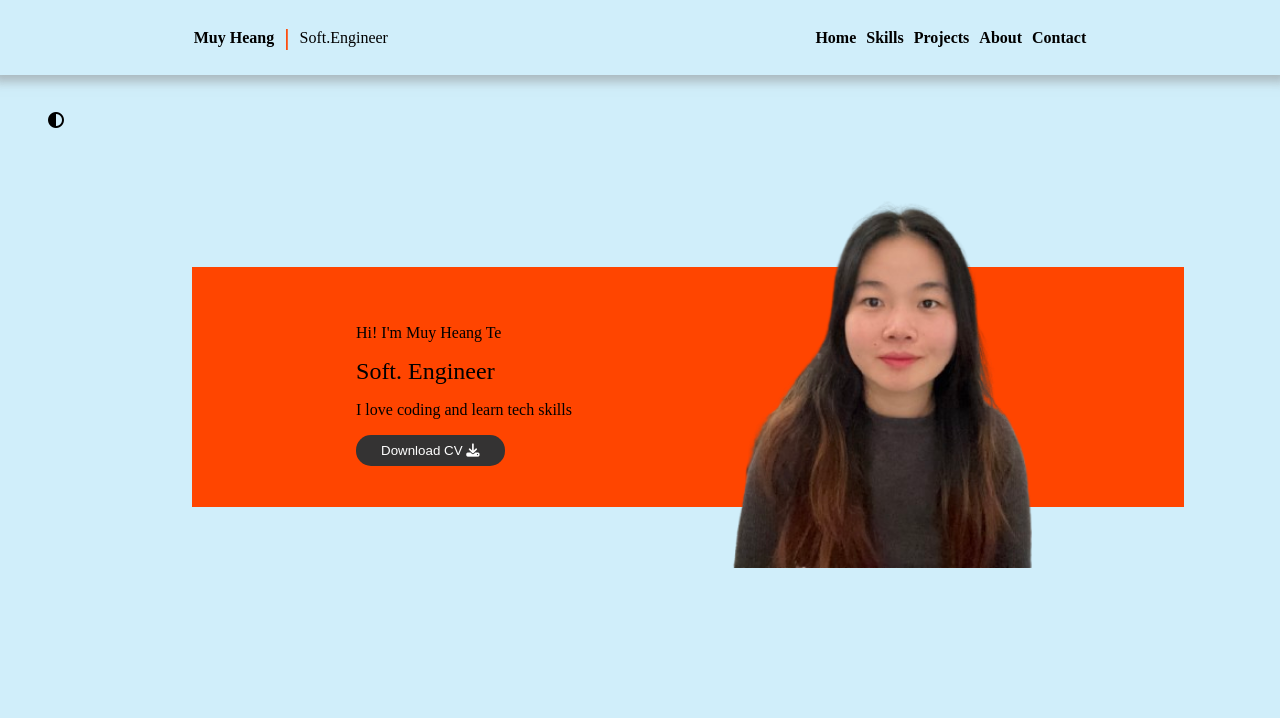
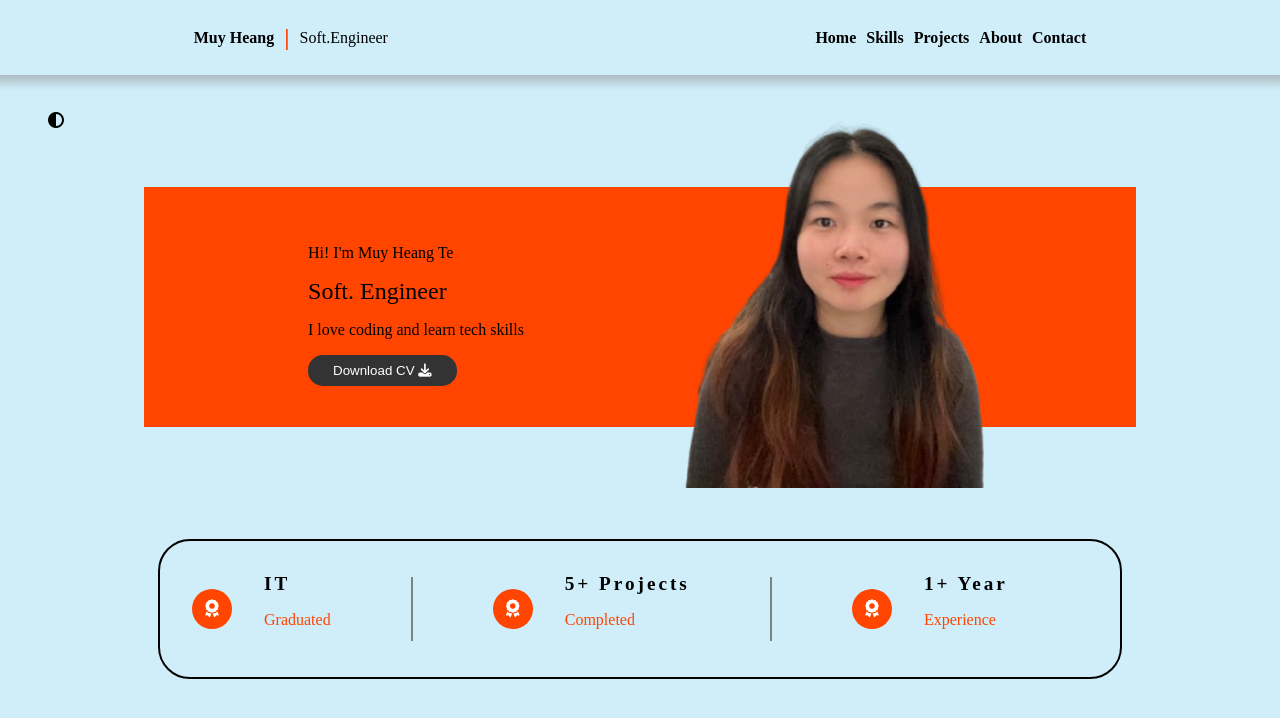
Before and after one commit to MuyheangTe/portfolio, a plain HTML site: page index.html in a window 1280 px wide. Drawn offline with Linux system fonts and the light colour scheme; a web font is replaced by a local one.

Commit message:
Add banner section

```diff
--- a/index.html
+++ b/index.html
@@ -48,7 +48,8 @@
         </div>
       </div>
       <!-- hero-section -->
-      <div class="hero">
+
+      <div class="hero container">
         <div class="myself">
           <p>Hi! <span class="joti-one-regular">I'm Muy Heang Te</span></p>
           <p class="joti-one-regular" style="font-size: 1.5rem; margin: 0">
@@ -66,6 +67,44 @@
           <img src="./assets/myphoto.png" alt="my photo" />
         </div>
       </div>
+      <!-- Banner -->
+      <section class="banner container">
+        <div class="flex-content">
+          <div class="icon-container">
+            <i class="fa-solid fa-award"></i>
+          </div>
+          <div class="">
+            <span> IT </span>
+            <p>Graduated</p>
+          </div>
+        </div>
+        <div class="info-divider"></div>
+        <div class="flex-content">
+          <div class="icon-container">
+            <i class="fa-solid fa-award"></i>
+          </div>
+          <div class="">
+            <span> 5+ Projects </span>
+            <p>Completed</p>
+          </div>
+        </div>
+        <div class="info-divider"></div>
+        <div class="flex-content">
+          <div class="icon-container">
+            <i class="fa-solid fa-award"></i>
+          </div>
+          <div class="">
+            <span> 1+ Year </span>
+            <p>Experience</p>
+          </div>
+        </div>
+        <div class="flex-content"></div>
+      </section>
+      <!-- Skills section -->
+      <!-- Projects section -->
+      <!-- About me -->
+      <!-- Contact me -->
+      <!-- Footer section -->
     </div>
   </body>
 </html>
--- a/style.css
+++ b/style.css
@@ -1,9 +1,15 @@
 body {
   margin: 0;
+}
+.container {
+  width: 80%;
+  margin: auto;
 }
 :root {
   --dark-text-color: white;
   --dark-bg: rgb(3, 2, 2);
+  --border-color: rgb(3, 2, 2);
+  --dark-border: white;
 }
 .wrapper {
   background: rgb(208, 238, 250);
@@ -37,11 +43,7 @@ body {
   font-weight: bold;
 }
 /* hero-section */
-.hero {
-  position: relative;
-  display: flex;
-  justify-content: center;
-}
+
 [for="darkMode"] {
   position: absolute;
   top: 7rem;
@@ -56,13 +58,16 @@ body {
 }
 /* hero section */
 .hero {
-  margin: 15%;
+  margin: 7rem auto;
   width: 70%;
   height: 9rem;
   background: orangered;
   grid-template-areas: "left right";
   padding: 3rem;
   align-items: center;
+  position: relative;
+  display: flex;
+  justify-content: center;
 }
 
 .download-cv button {
@@ -88,9 +93,49 @@ body {
   margin-top: -7rem;
   width: 142%;
 }
-
+/* banner section */
+.flex-content {
+  display: flex;
+  justify-content: space-between;
+  gap: 2rem;
+  align-items: center;
+}
+.banner {
+  border: 2px solid var(--border-color);
+  border-radius: 2rem;
+  padding: 2rem;
+  width: 70%;
+  display: flex;
+  align-items: center;
+  justify-content: space-between;
+}
+.info-divider {
+  width: 2px;
+  height: 4rem;
+  background: grey;
+}
+.flex-content .icon-container {
+  background: orangered;
+  width: 2.5rem;
+  height: 2.5rem;
+  border-radius: 50%;
+  font-size: 18px;
+  color: white;
+  display: flex;
+  justify-content: center;
+  align-items: center;
+}
+.flex-content p {
+  color: orangered;
+}
+.flex-content div span {
+  font-size: 1.2rem;
+  letter-spacing: 3px;
+  font-weight: bolder;
+}
 /* applying dark mode */
 #darkMode:checked + .wrapper {
   background-color: var(--dark-bg);
   color: var(--dark-text-color);
+  --border-color: var(--dark-border);
 }
```
Also changed, not shown: 1 other file.
